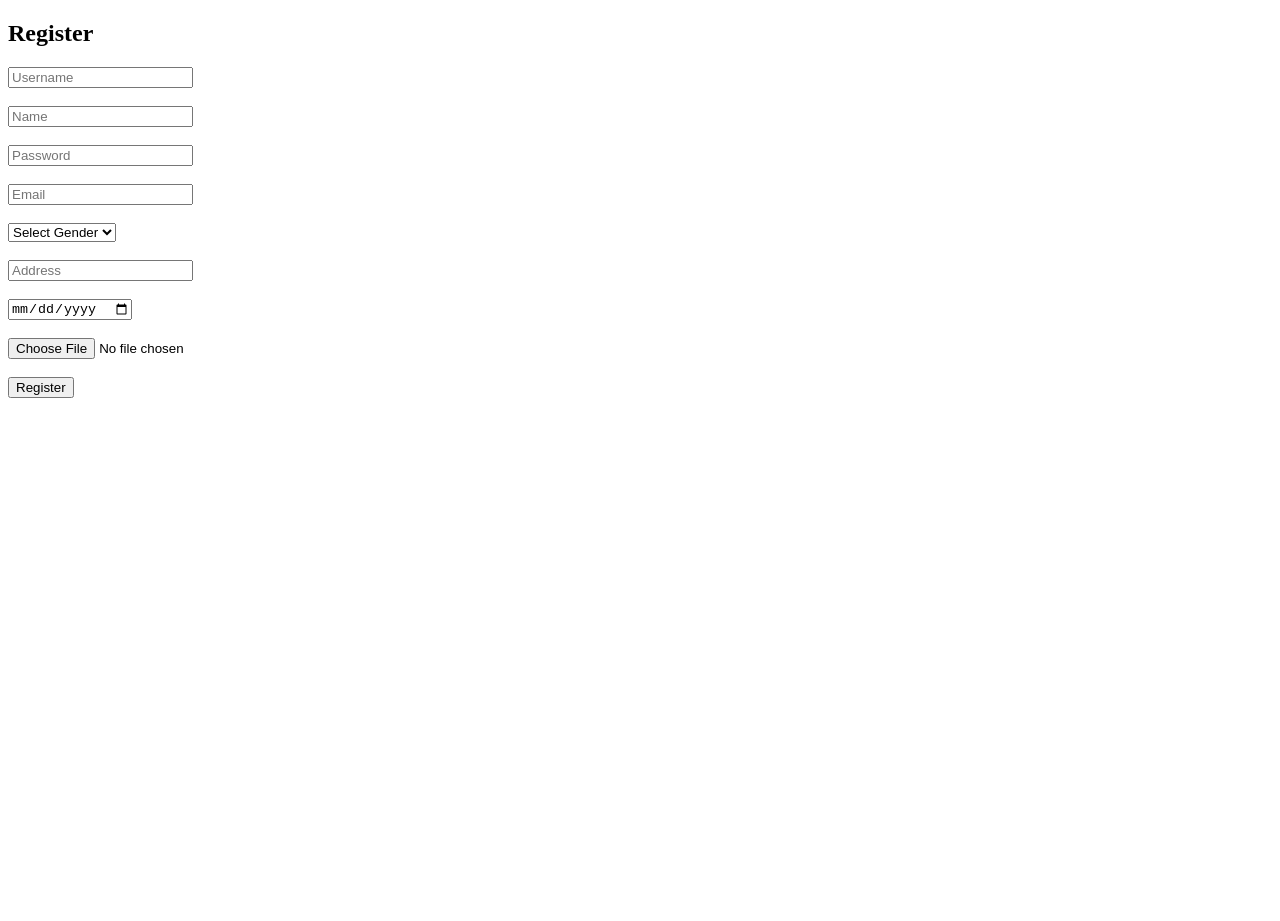
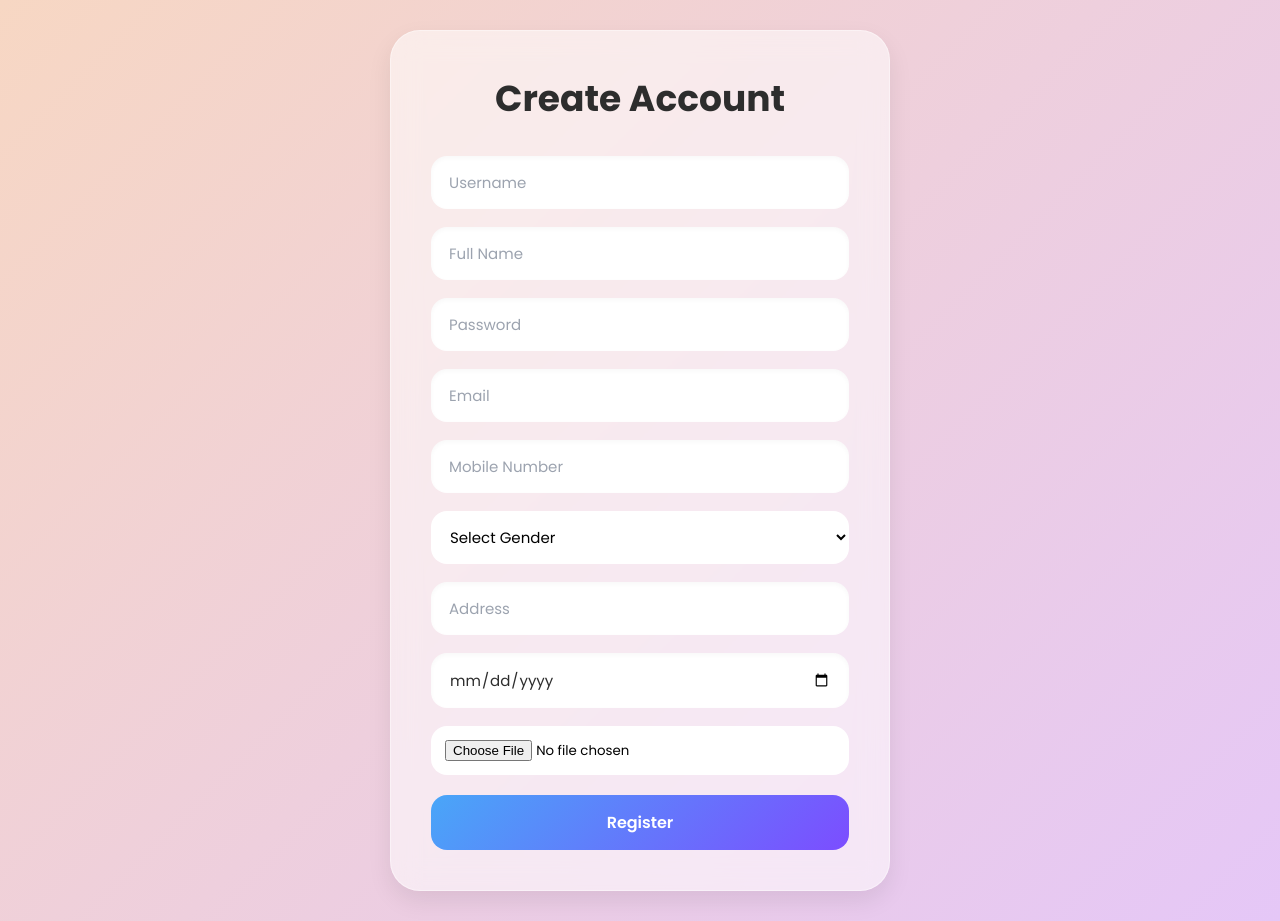
Before and after one commit to Jaswanth778012/NextBuy, a React app in the folder FrontEnd/: page /register in a window 1280 px wide. Before the commit the page ends 800 px from the top, so only its background shows below. Built offline with nearby package versions, Linux system fonts and the light colour scheme; the HTML template or start-up script is replaced by a standard one.

Commit message:
changes in frontend

```diff
--- a/FrontEnd/src/App.css
+++ b/FrontEnd/src/App.css
@@ -0,0 +1,473 @@
+@import url('https://fonts.googleapis.com/css2?family=Poppins:wght@300;400;500;600;700&display=swap');
+
+/* =========================
+   ROOT COLORS
+========================= */
+
+:root{
+
+    --bg1:#F7D7C3;
+    --bg2:#E5C7F7;
+
+    --sidebar:#F8EFE8;
+
+    --card:#F9F0F2;
+
+    --primary:#49A6F8;
+
+    --primary-dark:#297BE6;
+
+    --pink:#FF6B81;
+
+    --green:#8BC34A;
+
+    --text:#2D2D2D;
+
+    --text-light:#6B7280;
+
+    --white:#FFFFFF;
+
+    --shadow:
+      0 10px 25px rgba(0,0,0,0.08);
+}
+
+/* =========================
+   GLOBAL
+========================= */
+
+*{
+    margin:0;
+    padding:0;
+    box-sizing:border-box;
+    font-family:'Poppins',sans-serif;
+}
+
+body{
+
+    background:linear-gradient(
+        135deg,
+        var(--bg1),
+        var(--bg2)
+    );
+
+    min-height:100vh;
+}
+
+/* =========================
+   LOGIN PAGE
+========================= */
+
+.login-page{
+
+    min-height:100vh;
+
+    display:flex;
+
+    justify-content:center;
+
+    align-items:center;
+
+    padding:20px;
+}
+
+/* =========================
+   LOGIN CARD
+========================= */
+
+.login-card{
+
+    width:100%;
+
+    max-width:430px;
+
+    background:rgba(255,255,255,0.55);
+
+    backdrop-filter:blur(15px);
+
+    border-radius:30px;
+
+    padding:40px;
+
+    box-shadow:var(--shadow);
+
+    border:1px solid rgba(255,255,255,0.4);
+}
+
+/* =========================
+   LOGIN TITLE
+========================= */
+
+.login-title{
+
+    text-align:center;
+
+    font-size:36px;
+
+    font-weight:700;
+
+    color:var(--text);
+
+    margin-bottom:30px;
+}
+
+/* =========================
+   SUB TITLE
+========================= */
+
+.sub-title{
+
+    text-align:center;
+
+    font-size:28px;
+
+    font-weight:600;
+
+    color:var(--primary);
+
+    margin-bottom:25px;
+}
+
+/* =========================
+   LOGIN INPUT
+========================= */
+
+.login-input{
+
+    width:100%;
+
+    padding:15px 18px;
+
+    margin-bottom:18px;
+
+    border:none;
+
+    border-radius:16px;
+
+    background:var(--white);
+
+    color:var(--text);
+
+    font-size:15px;
+
+    outline:none;
+
+    transition:0.3s;
+
+    box-shadow:
+      inset 0 2px 5px rgba(0,0,0,0.03);
+}
+
+.login-input::placeholder{
+
+    color:#9CA3AF;
+}
+
+.login-input:focus{
+
+    border:2px solid var(--primary);
+
+    box-shadow:
+      0 0 12px rgba(73,166,248,0.25);
+}
+
+/* =========================
+   LOGIN BUTTON
+========================= */
+
+.login-btn{
+
+    width:100%;
+
+    padding:15px;
+
+    border:none;
+
+    border-radius:16px;
+
+    background:linear-gradient(
+        135deg,
+        #49A6F8,
+        #7C4DFF
+    );
+
+    color:white;
+
+    font-size:16px;
+
+    font-weight:600;
+
+    cursor:pointer;
+
+    transition:0.3s;
+
+    margin-bottom:15px;
+}
+
+.login-btn:hover{
+
+    transform:translateY(-3px);
+
+    box-shadow:
+      0 10px 20px rgba(73,166,248,0.25);
+}
+
+/* =========================
+   SECONDARY BUTTON
+========================= */
+
+.secondary-btn{
+
+    width:100%;
+
+    padding:15px;
+
+    border:none;
+
+    border-radius:16px;
+
+    background:#EEF4FF;
+
+    color:var(--primary-dark);
+
+    font-size:15px;
+
+    font-weight:600;
+
+    cursor:pointer;
+
+    transition:0.3s;
+}
+
+.secondary-btn:hover{
+
+    background:#DDEBFF;
+
+    transform:translateY(-2px);
+}
+
+/* =========================
+   SMALL TEXT
+========================= */
+
+.small-text{
+
+    text-align:center;
+
+    margin-top:15px;
+
+    color:var(--text-light);
+
+    font-size:14px;
+}
+
+/* =========================
+   LOGO
+========================= */
+
+
+/* =========================
+   REGISTER PAGE
+========================= */
+
+.register-page{
+
+    min-height:100vh;
+
+    display:flex;
+
+    justify-content:center;
+
+    align-items:center;
+
+    padding:30px;
+}
+
+/* =========================
+   REGISTER CARD
+========================= */
+
+.register-card{
+
+    width:100%;
+
+    max-width:500px;
+
+    background:rgba(255,255,255,0.55);
+
+    backdrop-filter:blur(14px);
+
+    border-radius:30px;
+
+    padding:40px;
+
+    box-shadow:var(--shadow);
+
+    border:1px solid rgba(255,255,255,0.4);
+}
+
+/* =========================
+   REGISTER TITLE
+========================= */
+
+.register-title{
+
+    text-align:center;
+
+    font-size:36px;
+
+    font-weight:700;
+
+    color:var(--text);
+
+    margin-bottom:30px;
+}
+
+/* =========================
+   REGISTER INPUT
+========================= */
+
+.register-input{
+
+    width:100%;
+
+    padding:15px 18px;
+
+    margin-bottom:18px;
+
+    border:none;
+
+    border-radius:16px;
+
+    background:var(--white);
+
+    font-size:15px;
+
+    color:var(--text);
+
+    outline:none;
+
+    transition:0.3s;
+
+    box-shadow:
+      inset 0 2px 5px rgba(0,0,0,0.03);
+}
+
+.register-input::placeholder{
+
+    color:#9CA3AF;
+}
+
+.register-input:focus{
+
+    border:2px solid var(--primary);
+
+    box-shadow:
+      0 0 12px rgba(73,166,248,0.25);
+}
+
+/* =========================
+   SELECT
+========================= */
+
+.register-select{
+
+    width:100%;
+
+    padding:15px;
+
+    margin-bottom:18px;
+
+    border:none;
+
+    border-radius:16px;
+
+    background:var(--white);
+
+    font-size:15px;
+
+    outline:none;
+
+    cursor:pointer;
+}
+
+/* =========================
+   FILE INPUT
+========================= */
+
+.file-input{
+
+    width:100%;
+
+    margin-bottom:20px;
+
+    background:var(--white);
+
+    padding:14px;
+
+    border-radius:16px;
+
+    cursor:pointer;
+}
+
+/* =========================
+   REGISTER BUTTON
+========================= */
+
+.register-btn{
+
+    width:100%;
+
+    padding:15px;
+
+    border:none;
+
+    border-radius:16px;
+
+    background:linear-gradient(
+        135deg,
+        #49A6F8,
+        #7C4DFF
+    );
+
+    color:white;
+
+    font-size:16px;
+
+    font-weight:600;
+
+    cursor:pointer;
+
+    transition:0.3s;
+}
+
+.register-btn:hover{
+
+    transform:translateY(-3px);
+
+    box-shadow:
+      0 10px 20px rgba(73,166,248,0.25);
+}
+
+/* =========================
+   MOBILE
+========================= */
+
+@media(max-width:550px){
+
+    .login-card,
+    .register-card{
+
+        padding:30px 22px;
+    }
+
+    .login-title,
+    .register-title{
+
+        font-size:30px;
+    }
+
+    .sub-title{
+
+        font-size:24px;
+    }
+}
--- a/FrontEnd/src/pages/Register.jsx
+++ b/FrontEnd/src/pages/Register.jsx
@@ -1,6 +1,6 @@
 import React, { useState } from "react";
 import { registerUser } from "../services/authService";
-
+import "../App.css";
 function Register() {
 
   const [form, setForm] = useState({
@@ -48,7 +48,21 @@ function Register() {
 
       alert(response.data.message);
 
-      console.log(form);
+       setForm({
+
+      username: "",
+      name: "",
+      password: "",
+      mobileNumber: "",
+      email: "",
+      gender: "",
+      address: "",
+      dob: "",
+
+    });
+
+    // RESET IMAGE
+    setImage(null);
 
     } catch (error) {
 
@@ -59,13 +73,20 @@ function Register() {
 
   return (
 
-    <div>
+  <div className="register-page">
 
-      <h2>Register</h2>
+    <div className="register-card">
+
+
+
+      <h2 className="register-title">
+        Create Account
+      </h2>
 
       <form onSubmit={handleSubmit}>
 
         <input
+          className="register-input"
           type="text"
           name="username"
           placeholder="Username"
@@ -73,28 +94,25 @@ function Register() {
           onChange={handleChange}
         />
 
-        <br /><br />
-
         <input
+          className="register-input"
           type="text"
           name="name"
-          placeholder="Name"
+          placeholder="Full Name"
           value={form.name}
           onChange={handleChange}
         />
 
-        <br /><br />
-
         <input
+          className="register-input"
           type="password"
           name="password"
           placeholder="Password"
           onChange={handleChange}
         />
 
-        <br /><br />
-
         <input
+          className="register-input"
           type="email"
           name="email"
           placeholder="Email"
@@ -102,22 +120,40 @@ function Register() {
           onChange={handleChange}
         />
 
-        <br /><br />
+        <input
+          className="register-input"
+          type="text"
+          name="mobileNumber"
+          placeholder="Mobile Number"
+          value={form.mobileNumber}
+          onChange={handleChange}
+        />
 
         <select
+          className="register-select"
           name="gender"
           value={form.gender}
           onChange={handleChange}
         >
-          <option value="">Select Gender</option>
-          <option value="MALE">Male</option>
-          <option value="FEMALE">Female</option>
-          <option value="OTHER">Other</option>
+          <option value="">
+            Select Gender
+          </option>
+
+          <option value="MALE">
+            Male
+          </option>
+
+          <option value="FEMALE">
+            Female
+          </option>
+
+          <option value="OTHER">
+            Other
+          </option>
         </select>
 
-        <br /><br />
-
         <input
+          className="register-input"
           type="text"
           name="address"
           placeholder="Address"
@@ -125,34 +161,35 @@ function Register() {
           onChange={handleChange}
         />
 
-        <br /><br />
-
         <input
+          className="register-input"
           type="date"
           name="dob"
           value={form.dob}
           onChange={handleChange}
         />
 
-        <br /><br />
-
         <input
+          className="file-input"
           type="file"
           onChange={(e) =>
             setImage(e.target.files[0])
           }
         />
 
-        <br /><br />
-
-        <button type="submit">
+        <button
+          className="register-btn"
+          type="submit"
+        >
           Register
         </button>
 
       </form>
 
     </div>
-  );
+
+  </div>
+);
 }
 
 export default Register;
```
Also changed, not shown: FrontEnd/src/pages/Login.jsx (+61 -38 lines).
